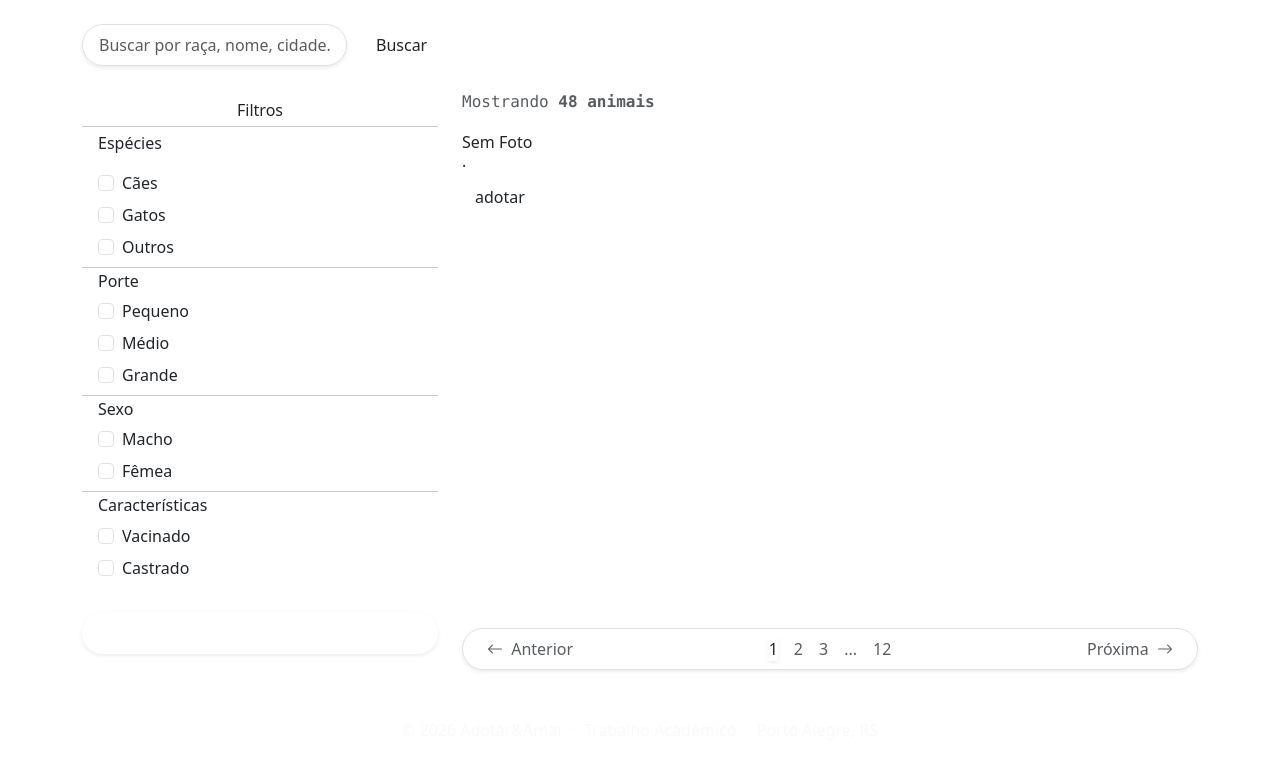
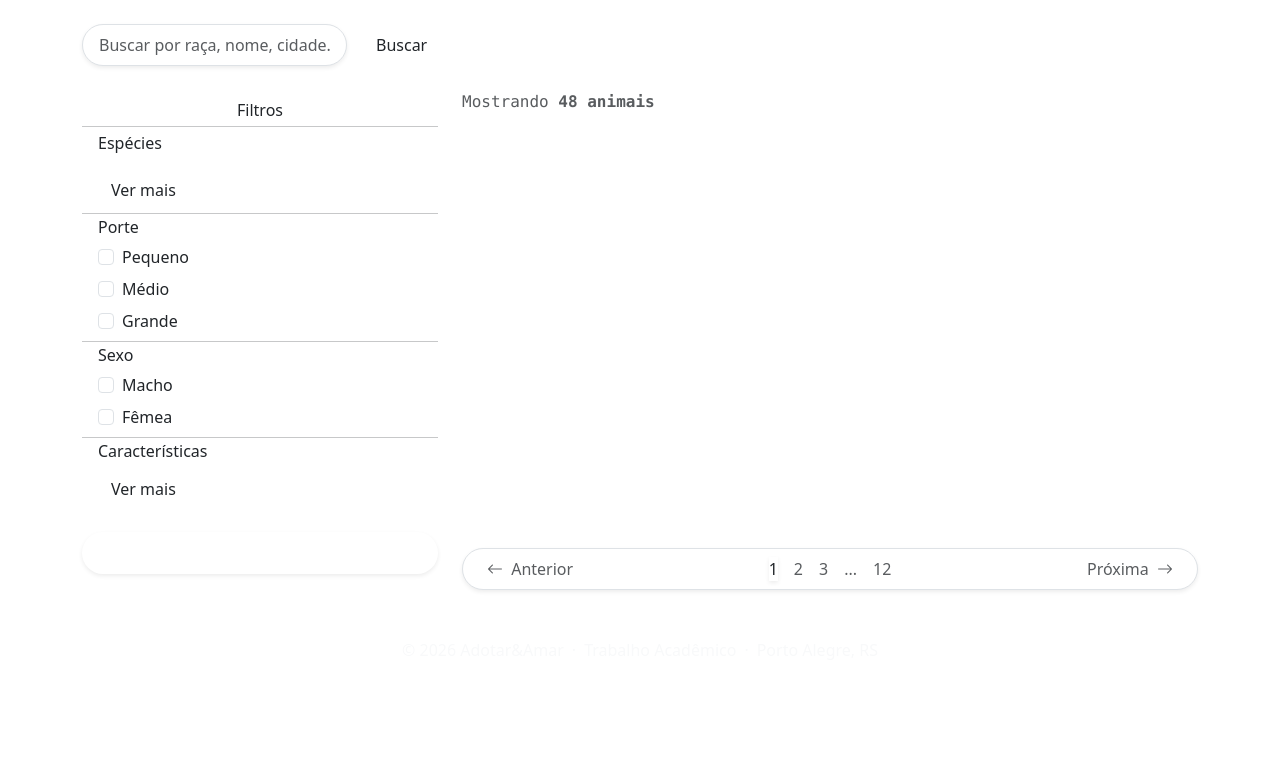
Before and after one commit to anleaes/2026-1-SDM-Segunda-Noite-ZS-07, a Django app: page /animais/listar/ in a window 1280 px wide. Shown: the part 94-852 px from the top of the page. After the commit the page ends 685 px from the top, so only its background shows below. Run offline with Django 5.2, Linux system fonts and the light colour scheme; data that the repository does not hold is empty.

Commit message:
Configure an animal viewing page with filters.

```diff
--- a/apps/animals/views.py
+++ b/apps/animals/views.py
@@ -1,5 +1,7 @@
 from django.shortcuts import render
 from .models import Animal
+from species.models import Specie
+from characteristics.models import Characteristic
 from rest_framework import viewsets
 from .serializer import AnimalSerializer
 
@@ -11,7 +13,11 @@ class AnimalViewSet(viewsets.ModelViewSet):
 def list_animals(request):
     template_name = 'animals/list_animals.html'
     animals = Animal.objects.filter(adopted=False)
+    species = Specie.objects.filter()
+    characteristics = Characteristic.objects.filter()
     context={
-        'animals': animals
+        'animals': animals,
+        'species': species,
+        'characteristics': characteristics,
     }
     return render(request, template_name, context)
--- a/templates/animals/list_animals.html
+++ b/templates/animals/list_animals.html
@@ -20,18 +20,15 @@
                 <hr class="my-1 p-0">
                 <div class="mx-3">
                     <p class="texto-filtros">Espécies</p>
-                    <div class="form-check mb-2">
-                        <input class="form-check-input custom-checkbox" type="checkbox" name="especie[]" value="caes" id="esp-caes">
-                        <label class="form-check-label" for="esp-caes">Cães</label>
+                    {% for specie in species %}
+                        <div class="form-check mb-2 {% if forloop.counter > 5 %}d-none extra-specie{% endif %}">
+                            <input class="form-check-input custom-checkbox" type="checkbox" name="especie[]" value="{{specie.id}}" id="esp-{{ forloop.counter }}">
+                            <label class="form-check-label" for="esp-{{ forloop.counter }}">{{specie.name}}</label>
                         </div>
-                    <div class="form-check mb-2">
-                        <input class="form-check-input custom-checkbox" type="checkbox" name="especie[]" value="gatos" id="esp-gatos">
-                        <label class="form-check-label" for="esp-gatos">Gatos</label>
-                    </div>
-                    <div class="form-check mb-2">
-                        <input class="form-check-input custom-checkbox" type="checkbox" name="especie[]" value="outros" id="esp-outros">
-                        <label class="form-check-label" for="esp-outros">Outros</label>
-                    </div>
+                    {% endfor %}
+                    <button id="ver-mais-esp" type="button" class="btn btn-ver-mais">
+                        Ver mais
+                    </button>
                 </div>
                 <hr class="my-1 p-0">
                 <div class="mx-3">
@@ -64,14 +61,15 @@
                 <hr class="my-1 p-0">
                 <div class="mx-3">
                     <h6 class="texto-filtros">Características</h6>
-                    <div class="form-check mb-2">
-                        <input class="form-check-input custom-checkbox" type="checkbox" name="caracteristicas[]" value="vacinado" id="char-vacinado">
-                        <label class="form-check-label" for="char-vacinado">Vacinado</label>
+                    {% for characteristic in characteristics %}
+                        <div class="form-check mb-2 {% if forloop.counter > 3 %}d-none extra-char{% endif %}">
+                            <input class="form-check-input custom-checkbox" type="checkbox" name="caracteristicas[]" value="{{characteristic.id}}" id="char-{{forloop.counter}}">
+                            <label class="form-check-label" for="char-{{forloop.counter}}">{{characteristic.name}}</label>
                         </div>
-                    <div class="form-check mb-2">
-                        <input class="form-check-input custom-checkbox" type="checkbox" name="caracteristicas[]" value="castrado" id="char-castrado">
-                        <label class="form-check-label" for="char-castrado">Castrado</label>
-                    </div>
+                    {% endfor %}
+                    <button id="ver-mais-char" type="button" class="btn btn-ver-mais">
+                        Ver mais
+                    </button>
                 </div>
                 <button type="submit" class="botao-filtro btn w-100 rounded-pill fw-bold text-white mt-4 py-2 shadow-sm mb-3">
                     Aplicar filtros
@@ -82,9 +80,8 @@
                     Mostrando <span class="fw-bold span-animais">48 animais</span>
                 </div>
                 <div class="row g-4 mb-4">
+                    {% for animal in animals %}
                         <div class="col-sm-6 col-md-4">
-                        <div class="d-flex justify-content-between">
-                            {% comment %} {% for animal in animals %} {% endcomment %}
                             <div class="destaque-animal">
                                 {% if animal.photo %}
                                     <img class="foto-animal" src="{{animal.photo.url}}">
@@ -105,12 +102,11 @@
                                             {{char}}
                                         {% endfor %}
                                     </div>
-                                        <button class="btn">adotar</button>
+                                    <button class="btn text-light">adotar</button>
                                 </div>
                             </div>
-                            {% comment %} {% endfor %} {% endcomment %}
                         </div>
-                    </div>
+                    {% endfor %}
                 </div>
                 <div class="pagination-pill d-flex justify-content-between align-items-center bg-white border rounded-pill px-4 py-2 shadow-sm mt-auto">
                     <a href="#" class="page-nav-link text-muted text-decoration-none">
--- a/templates/core/home.html
+++ b/templates/core/home.html
@@ -48,7 +48,7 @@
                                     {{char}}
                                 {% endfor %}
                             </div>
-                            <button class="btn">adotar</button>
+                            <button class="btn text-light">adotar</button>
                         </div>
                     </div>
                 {% endfor %}
```
Also changed, not shown: 2 other files. Lines whose indentation alone changed are shown as unchanged.
